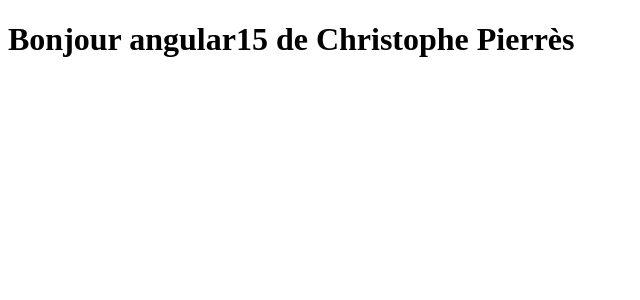
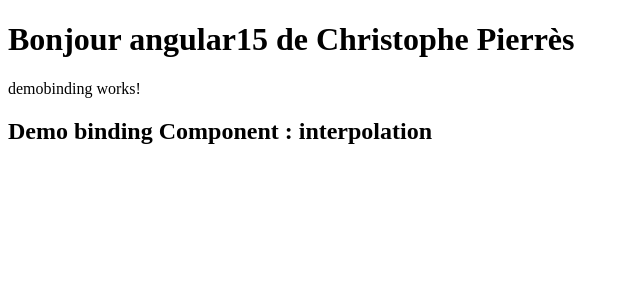
Before and after one commit to cpierres/udemySpring3Angular, an Angular app: page / in a window 1280 px wide. Shown: the top 300 px of the page, without its empty margins (0-640 px from the left). Built offline with nearby package versions, Linux system fonts and the light colour scheme.

Commit message:
Demo binding Component : interpolation

```diff
--- a/src/app/app.component.html
+++ b/src/app/app.component.html
@@ -1 +1,2 @@
 <h1>Bonjour {{title}} de {{prenom}} {{nom}}</h1>
+<app-demobinding></app-demobinding>
--- a/src/app/demobinding/demobinding.component.html
+++ b/src/app/demobinding/demobinding.component.html
@@ -1 +1,2 @@
 <p>demobinding works!</p>
+<h2>{{demoInterpolation}}</h2>
--- a/src/app/demobinding/demobinding.component.ts
+++ b/src/app/demobinding/demobinding.component.ts
@@ -6,5 +6,6 @@ import { Component } from '@angular/core';
   styleUrls: ['./demobinding.component.css']
 })
 export class DemobindingComponent {
+  demoInterpolation: string = "Demo binding Component : interpolation";
 
 }
```
